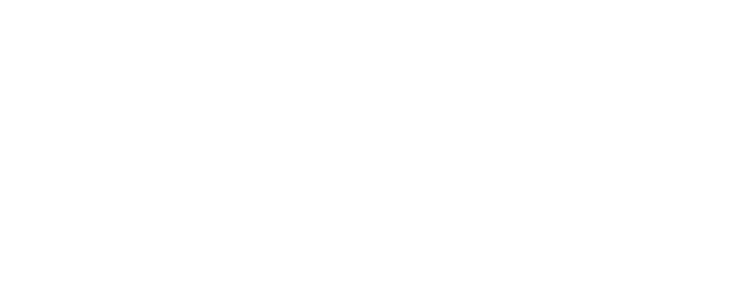
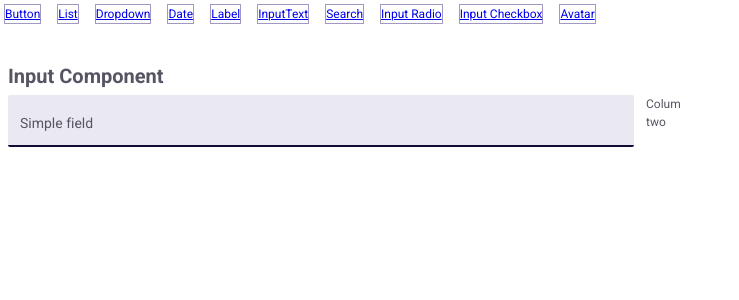
Before and after one commit to raghavd17/mbo-react-components, a React (Create React App) app: page /InputText in a window 1280 px wide. Before the commit this address had no page. Shown: the top 300 px of the page, without its empty margins (0-739 px from the left). Built offline with nearby package versions, Linux system fonts and the light colour scheme.

Commit message:
input text field is added

```diff
--- a/src/App.js
+++ b/src/App.js
@@ -6,6 +6,7 @@
 import Dropdown from './Components/Dropdown/Dropdown';
 import Date from './Components/Date/Date';
 import Label from './Components/Form/Label/Label';
+import InputText from './Components/Form/InputText/InputText';
 import Search from './Components/Search/Search';
 import Avatar from './Components/Avatar/Avatar';
 import InputRadio from './Components/Form/InputRadio/InputRadio';
@@ -28,6 +29,7 @@
           <Route path="/Dropdown" element={<Dropdown />} />
           <Route path="/Date" element={<Date />} />
           <Route path="/Label" element={<Label />} />
+          <Route path="/InputText" element={<InputText />} />
           <Route path="/Search" element={<Search />} />
           <Route path="/Avatar" element={<Avatar />} />
           <Route path="/InputRadio" element={<InputRadio />} />
--- /dev/null
+++ b/src/Components/Form/InputText/InputText.js
@@ -0,0 +1,46 @@
+import React from "react";
+import "./../_form.scss";
+import style from "./_input-text.module.scss";
+
+const Checkbox = () => {
+  return (
+    <main className="p-4">
+      <h5 className="text-red-500 mb-4 text-5xl">Input Component </h5>
+      <div className="grid grid-cols-2 grid-gap-sm">
+        <sections className="grid">
+        <div className={`${style.form_field}`}>
+      <div className={`${style.form_field__control} ${style.filled}`}>
+        <div className={`${style.form_field__input_wrapper}`}>
+          <input
+            id="inputField"
+            type="text"
+            className={`${style.form_field__input}`}
+            // value={value}
+            // onChange={onChange}
+            placeholder=" "
+            // {...(disabled ? { disabled } : {})}
+          />
+          {/* {dispRightIcon && rightIcon === "arrow" && (
+            <ArrowRight className="form_field__icon" fontSize={16} />
+          )} */}
+        </div>
+        <label htmlFor="inputField" className={`${style.form_field__label}`}>
+          Simple field
+        </label>
+      </div>
+      {/* {errorMessage && ( */}
+        <label className={`${style.form_field__error}`}>
+          {/* {errorMessage} */}
+          </label>
+      {/* )} */}
+    </div>
+        </sections>
+        {/* col 1 end  */}
+        <sections className="grid">Colum two</sections>
+      </div>
+      {/* grid end  */}
+    </main>
+  );
+};
+
+export default Checkbox;
--- /dev/null
+++ b/src/Components/Form/InputText/_input-text.module.scss
@@ -0,0 +1,126 @@
+
+:root {
+  --bg-color: var(--color-neutrals-white-600);
+  --label-color: var(--color-neutrals-400);
+  --border-color: var(--color-primary-300);
+  --input-color: var(--color-primary-600);
+
+  --label-size-sm: var(--fs-10); //10px
+  --label-size-md: var(--fs-14); //14px
+  --animation-duration: 0.4s;
+
+  --label-width: var(--width-full);
+  --font-family: var(--ff-roboto);
+
+  --error-color: var(--color-error-900);
+}
+
+@mixin label-inactive() {
+  transform: translateY(0);
+}
+
+@mixin label-active() {
+  font-size: var(--label-size-sm);
+  transform: translateY(-14px);
+}
+
+.form_field {
+  display: block;
+  font-family: var(--font-family);
+  font-style: normal;
+  font-weight: var(--fw-400, 400);
+  margin-bottom: var(--size-4);
+
+  &:has(.form_field__input:not(:placeholder-shown)),
+  &:has(.form_field__input:focus) {
+    --bg-color: var(--color-neutrals-white-900);
+    --border-color: var(--color-primary-400);
+    --label-color: var(--color-neutrals-400);
+
+    .form_field__label {
+      @include label-active();
+    }
+  }
+}
+
+.form_field__control {
+  background: var(--bg-color);
+  border-radius: var(--size-0-5);
+  overflow: hidden;
+  position: relative;
+
+  &:hover {
+    --bg-color: var(--color-neutrals-white-900);
+    --border-color: var(--color-primary-400);
+    --label-color: var(--color-primary-400);
+    transition: all var(--animation-duration);
+  }
+
+  &.filled {
+    --bg-color: var(--color-primary-200, #6855b414);
+    --border-color: var(--color-primary-900);
+    --input-color: var(--color-primary-800);
+  }
+
+  &.disabled {
+    --bg-color: var(--color-neutrals-100);
+    --border-color: var(--color-neutrals-200);
+    --input-color: var(--color-neutrals-200);
+    --label-color: var(--color-neutrals-200);
+  }
+
+  &.error {
+    --bg-color: var(--color-neutrals-white-900);
+    --border-color: var(--color-error-300);
+  }
+}
+
+.form_field__input_wrapper {
+  display: flex;
+  border-bottom: var(--size-0-5) solid;
+  border-bottom-color: var(--border-color);
+}
+
+.form_field__icon {
+  height: 30px;
+  margin-top: 14px;
+  margin-right: 8px;
+  color: var(--input-color);
+}
+
+.form_field__input {
+  appearance: none;
+  background: transparent;
+  border: 0;
+  color: var(--input-color);
+  display: block;
+  font-size: var(--label-size-md);
+  margin-top: var(--size-6);
+  outline: 0;
+  padding: var(--size-0) var(--size-3) var(--size-2-5) var(--size-3);
+  width: var(--size-full);
+  z-index: 10;
+}
+
+.form_field__label {
+  // @include label-active();
+  display: block;
+  left: 0.75rem;
+  top: 1.125rem;
+  margin: 0;
+  position: absolute;
+  transition: all var(--animation-duration);
+  color: var(--label-color);
+  font-size: var(--label-size-md);
+}
+
+.form_field__error {
+  color: var(--error-color);
+  font-size: var(--fs-12);
+  line-height: var(--size-3);
+  padding: var(--size-1);
+  display: flex;
+  gap: var(--size-1);
+  align-items: center;
+  background: transparent;
+}
--- a/src/nav/Nav.js
+++ b/src/nav/Nav.js
@@ -13,6 +13,7 @@
       <NavLink to={'/Dropdown'} key={3}className="border-b-2 border-primary-300"> Dropdown </NavLink>
       <NavLink to={'/Date'} key={4} className="border-b-2 border-primary-300"> Date </NavLink>
       <NavLink to={'/Label'} key={5} className="border-b-2 border-primary-300"> Label </NavLink>
+      <NavLink to={'/InputText'} key={5} className="border-b-2 border-primary-300"> InputText </NavLink>
       <NavLink to={'/Search'} key={6} className="border-b-2 border-primary-300"> Search </NavLink>
       <NavLink to={'/InputRadio'} key={7} className="border-b-2 border-primary-300"> Input Radio </NavLink>
       <NavLink to={'/InputCheckbox'} key={8} className="border-b-2 border-primary-300"> Input Checkbox </NavLink>
```
